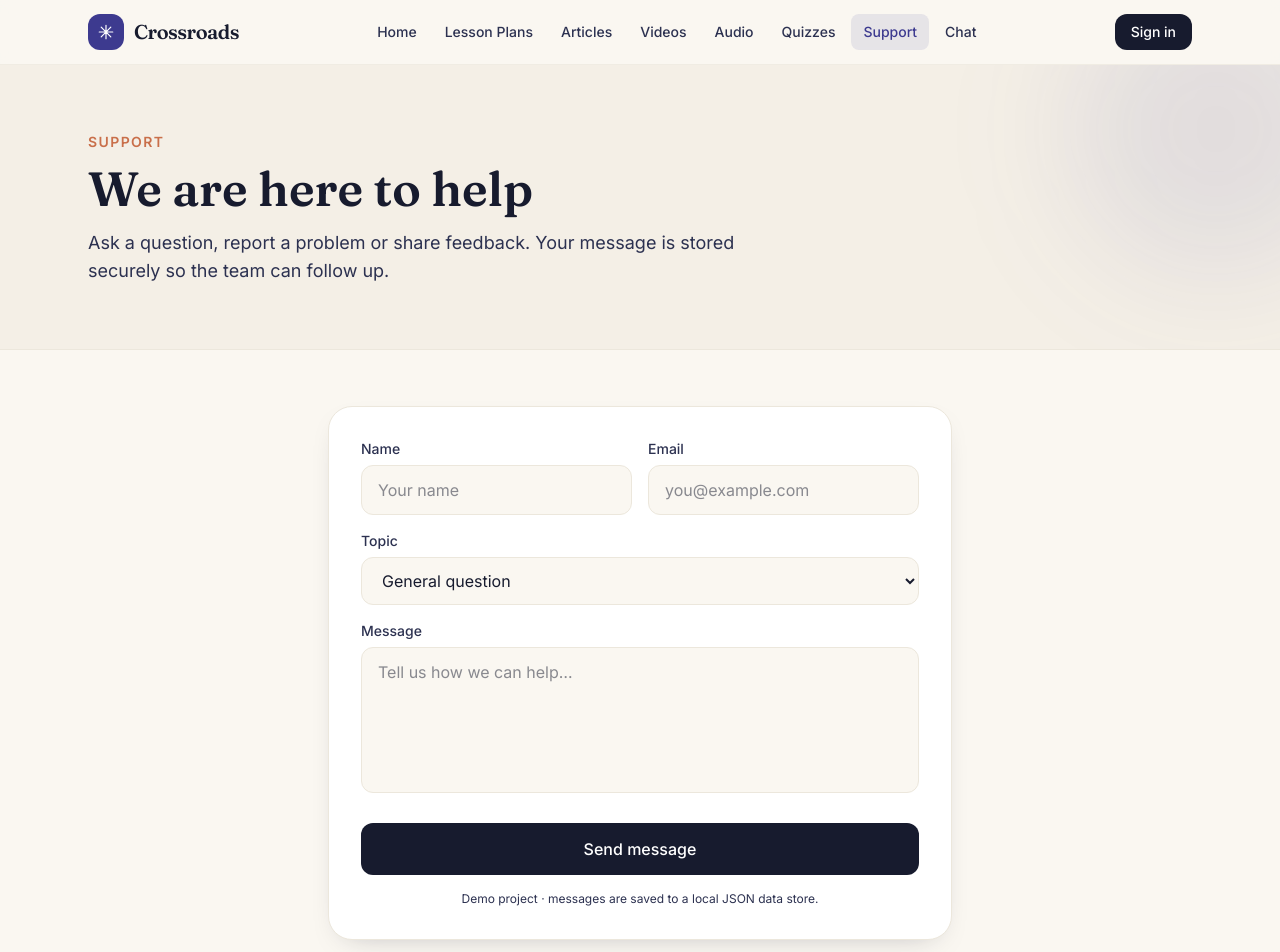
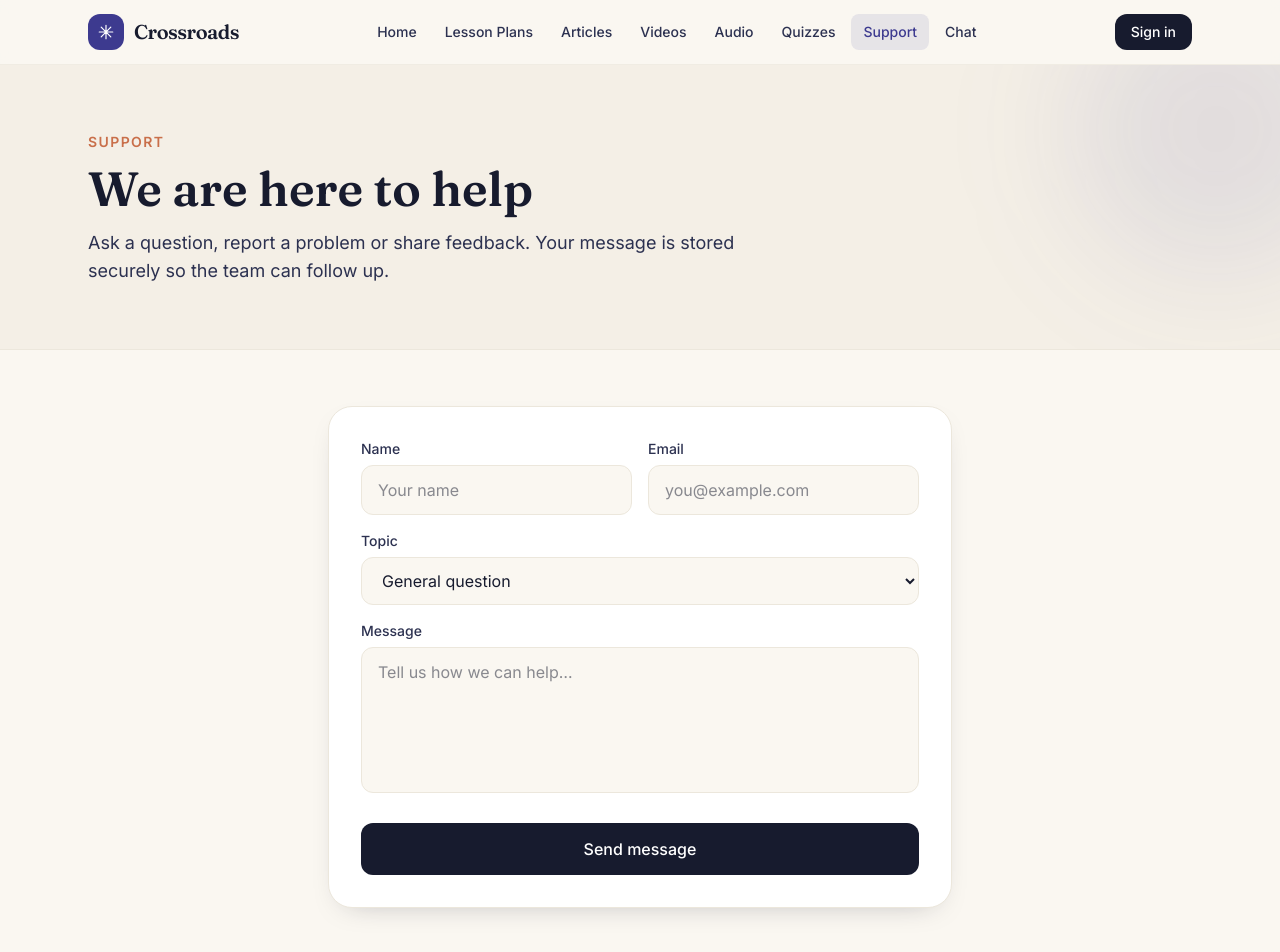
Before and after one commit to crossroads3/crossroads, a Next.js app: page /support in a window 1280 px wide. Shown: the top 952 px of the page. Built offline with nearby package versions, Linux system fonts and the light colour scheme.

Commit message:
Remove demo project message from page
Removed demo project message from the form.

```diff
--- a/app/support/page.tsx
+++ b/app/support/page.tsx
@@ -116,9 +116,6 @@ export default function SupportPage() {
             {loading ? "Sending…" : "Send message"}
           </button>
 
-          <p className="mt-4 text-center text-xs text-ink-soft">
-            Demo project · messages are saved to a local JSON data store.
-          </p>
         </form>
       </section>
     </>
```
